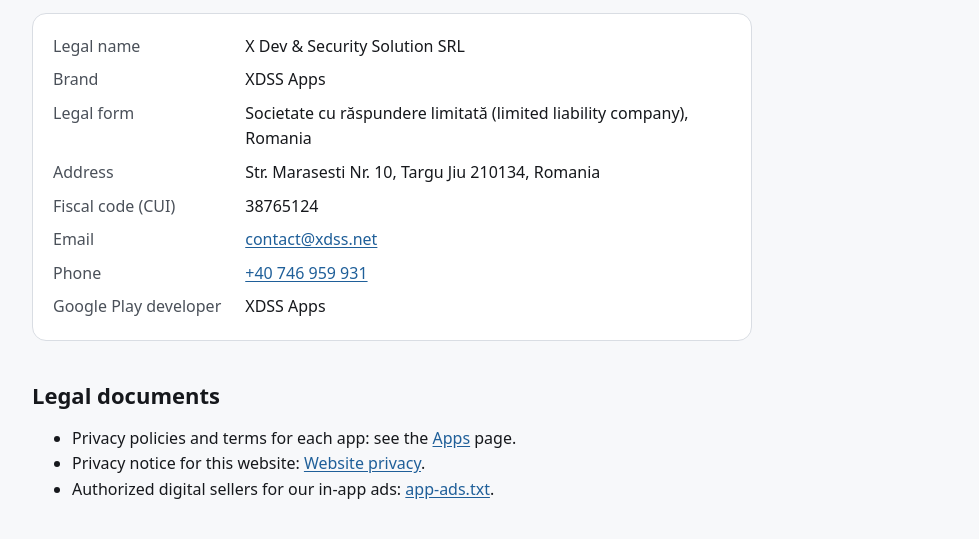
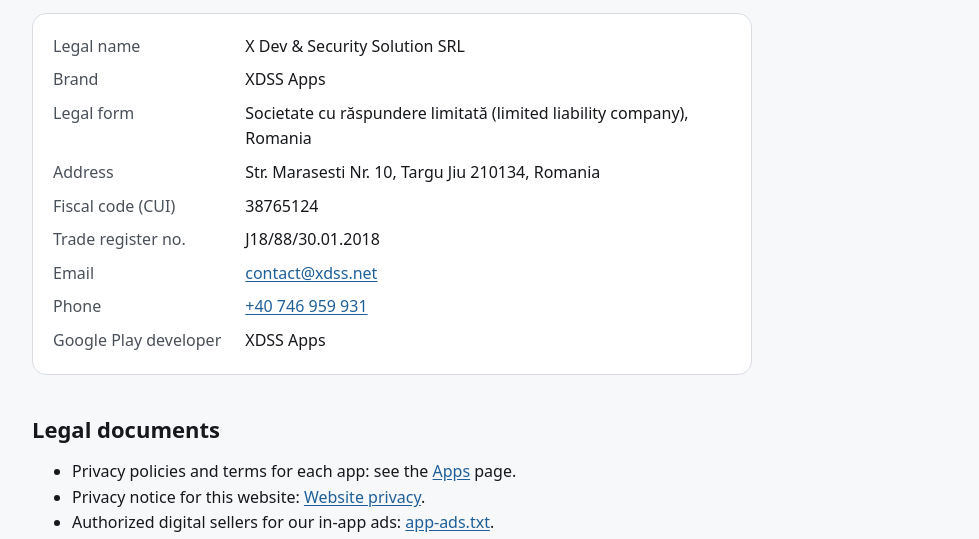
Before and after one commit to SebastianRadutoiu/SebastianRadutoiu.github.io, a plain HTML site: page company/index.html in a window 1280 px wide. Shown: the part 226-765 px from the top of the page, without its empty margins (144-1123 px from the left). Drawn offline with Linux system fonts and the light colour scheme.

Commit message:
Company page: trade register number

```diff
--- a/company/index.html
+++ b/company/index.html
@@ -40,10 +40,8 @@
         <dd>Str. Marasesti Nr. 10, Targu Jiu 210134, Romania</dd>
         <dt>Fiscal code (CUI)</dt>
         <dd>38765124</dd>
-        <!-- Trade register number (ONRC), e.g. J18/xxx/yyyy: add here when known.
         <dt>Trade register no.</dt>
-        <dd>J__/____/____</dd>
-        -->
+        <dd>J18/88/30.01.2018</dd>
         <dt>Email</dt>
         <dd><a href="mailto:contact@xdss.net">contact@xdss.net</a></dd>
         <dt>Phone</dt>
```
